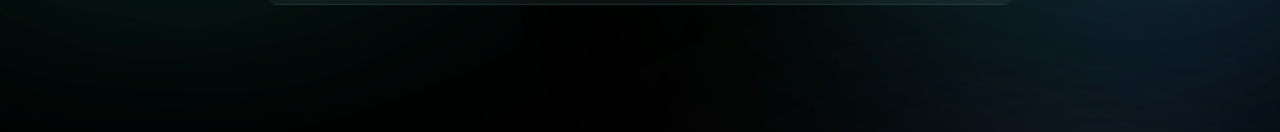
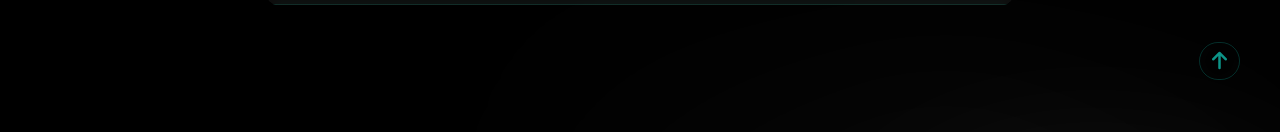
Before and after one commit to Zyrox03/Adapt, a React (Vite) app in the folder client/: page / in a window 1280 px wide. Shown: the part 776-908 px from the top of the page. Built offline with nearby package versions, Linux system fonts and the light colour scheme; the HTML template or start-up script is replaced by a standard one.

Commit message:
scroll to top button

```diff
--- a/client/src/components/LandingPage/Hero.jsx
+++ b/client/src/components/LandingPage/Hero.jsx
@@ -3,6 +3,7 @@ export const Hero = () => {
   return (
     <section
       className="flex flex-col justify-center items-center gap-12 p-4"
+      id="hero"
       style={{ marginTop: "10rem" }}
     >
       {/* BLURS */}
--- a/client/src/components/NavBar.jsx
+++ b/client/src/components/NavBar.jsx
@@ -11,7 +11,9 @@ const NavBar = ({ toggleMobileNav }) => {
       <div className="line"></div>
 
       <div className="flex-1 mr-auto">
-        <img src={logo} alt="" className="max-w-72" />
+        <Link to="/">
+          <img src={logo} alt="" className="max-w-72" />
+        </Link>
       </div>
 
       <ul className="hidden lg:flex gap-6 xl:gap-8 flex-1 uppercase font-semibold text-sm">
@@ -45,16 +47,16 @@ const NavBar = ({ toggleMobileNav }) => {
             Pricing
           </li>
         </LinkScroll>
-
       </ul>
 
       <div className="hidden lg:flex gap-2 items-center flex-1 justify-end">
-      <Link to='/contact'>
-        <button className="secondary-gradient-button font-bold w-[80%] ">
-          {" "}
-          Contact
-        </button>
-        </Link>        <button className="primary-gradient-button font-bold">
+        <Link to="/contact">
+          <button className="secondary-gradient-button font-bold w-[80%] ">
+            {" "}
+            Contact
+          </button>
+        </Link>{" "}
+        <button className="primary-gradient-button font-bold">
           Book a Demo
         </button>
       </div>
--- a/client/src/pages/LandingPage.jsx
+++ b/client/src/pages/LandingPage.jsx
@@ -1,4 +1,4 @@
-import { useState } from "react";
+import { useState, useEffect } from "react";
 import Footer from "../components/Footer";
 import { SectionRevolutionize } from "../components/LandingPage/SectionRevolutionize";
 import { SectionMomentum } from "../components/LandingPage/SectionMomentum";
@@ -10,13 +10,32 @@ import NavBarMobile from "../components/NavBarMobile";
 
 const LandingPage = () => {
   const [mobileNav, setMobileNav] = useState(false);
+  const [showScrollButton, setShowScrollButton] = useState(false);
+
+  useEffect(() => {
+    const handleScroll = () => {
+      const scrollTop = window.pageYOffset || document.documentElement.scrollTop;
+      const threshold = 2000; // Adjust this value based on when you want the button to appear
+      setShowScrollButton(scrollTop > threshold);
+    };
+
+    window.addEventListener("scroll", handleScroll);
+    return () => window.removeEventListener("scroll", handleScroll);
+  }, []);
 
   const toggleMobileNav = () => {
     setMobileNav(!mobileNav);
   };
 
+  const scrollToTop = () => {
+    window.scrollTo({
+      top: 0,
+      behavior: "smooth"
+    });
+  };
+
   return (
-    <div className="min-h-screen flex flex-col gap-12 overflow-hidden">
+    <div className="min-h-screen flex flex-col gap-12 overflow-hidden relative">
       <NavBar toggleMobileNav={toggleMobileNav} />
       <NavBarMobile mobileNav={mobileNav} toggleMobileNav={toggleMobileNav} />
 
@@ -28,6 +47,15 @@ const LandingPage = () => {
         <Contact />
       </div>
 
+        <div
+          style={{ zIndex: 1 }}
+          className={`fixed right-10 bottom-5 w-fit px-3 py-1 flex rounded-full backdrop-blur-lg cursor-pointer border border-teal-500/25 transition duration-500 ${showScrollButton ?' translate-y-0' : 'translate-y-[200%]'} `}
+          onClick={scrollToTop}
+        >
+          <i className="text-teal-600 text-xl fas fa-arrow-up"></i>
+        </div>
+
+
       <Footer />
     </div>
   );
--- a/client/src/widgets/ContactForm.jsx
+++ b/client/src/widgets/ContactForm.jsx
@@ -91,7 +91,7 @@ const ContactForm = () => {
   return (
     <form
       onSubmit={formik.handleSubmit}
-      className="w-full shadow-md rounded flex flex-col gap-8"
+      className="w-full flex flex-col gap-8"
     >
       <div className="flex items-center justify-center gap-4 text-field">
         <label>Enable AI Responses</label>
```
Also changed, not shown: 1 other file (tests, documents, lock files or other folders).
